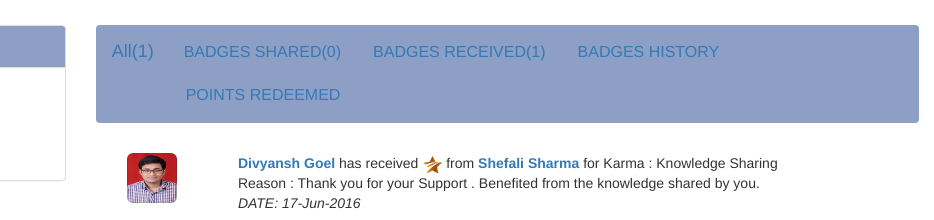
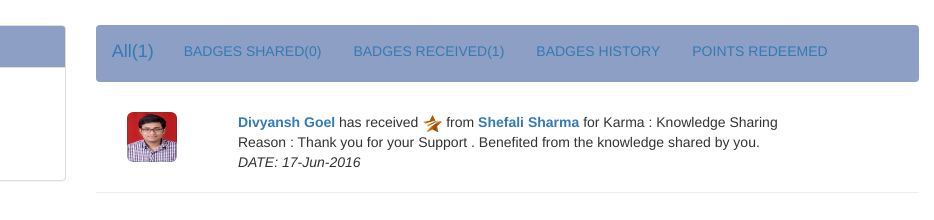
Before and after one commit to divugoel/Bootcamp, a plain HTML site: page reap/badge.html in a window 1280 px wide. Shown: the part 61-281 px from the top of the page, 346-1280 px from the left. Drawn offline with nearby package versions, Linux system fonts and the light colour scheme.

Commit message:
badge correction

```diff
--- a/reap/badge.html
+++ b/reap/badge.html
@@ -192,7 +192,7 @@
 All(1)
 			 </a>
     </div>
-    <div class="collapse navbar-collapse" id="badges" style="background:#8d9fc4; color:#ffffff;padding:5px;font-size:16px">
+    <div class="collapse navbar-collapse" id="badges" style="background:#8d9fc4; color:#ffffff;padding:5px;font-size:14px">
     <ul class="nav nav-pills head-menu">
         <input type="hidden" id="selected_menu_item" value="=$selectedMenuId; ?>" />
         <li><a href="#" color="#fff">BADGES SHARED(0)</a></li>
```
